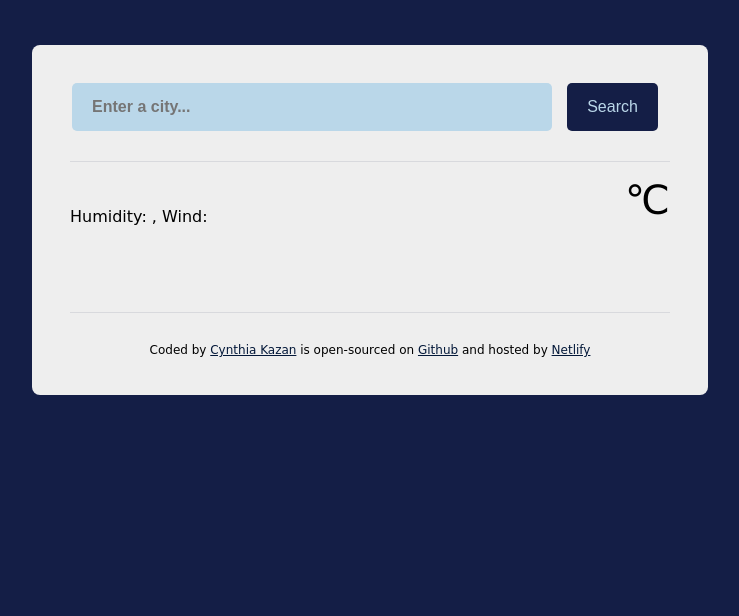
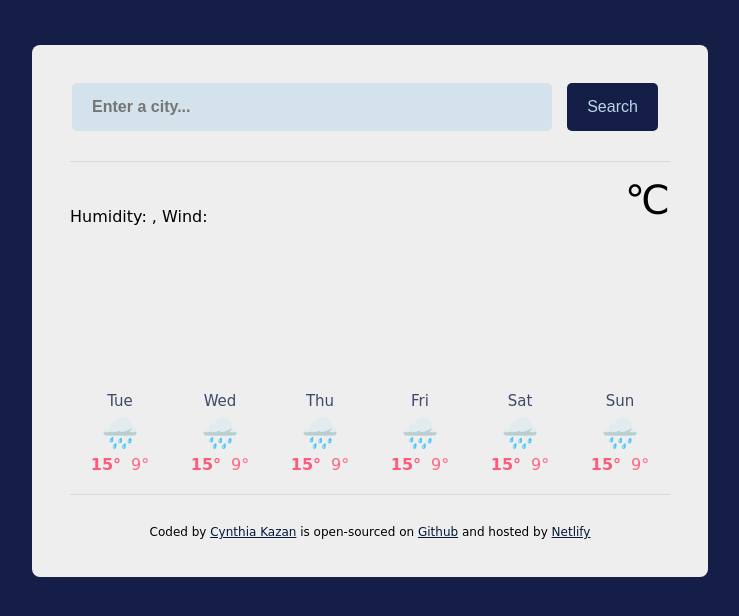
Before and after one commit to fiftyshaddygirl/Vanila-weather-forecast, a plain HTML site: page index.html in a window 1280 px wide. Shown: the whole page, without its empty margins (270-1009 px from the left). Drawn offline with nearby package versions, Linux system fonts and the light colour scheme; no server answers; a web font is replaced by a local one.

Commit message:
adding forecast data and css

```diff
--- a/index.html
+++ b/index.html
@@ -44,6 +44,56 @@
             <span class="unit">℃</span>
           </div>
         </div>
+        <div class="weather-forecast-container">
+          <div class="weather-forecast">
+            <div class="forecast-day">Tue</div>
+            <div class="forecast-icon">🌧️</div>
+            <div class="forecast-temp">
+              <div class="temperature-value"><strong>15°</strong></div>
+              <div class="temperature-value">9°</div>
+            </div>
+          </div>
+          <div class="weather-forecast">
+            <div class="forecast-day">Wed</div>
+            <div class="forecast-icon">🌧️</div>
+            <div class="forecast-temp">
+              <div class="temperature-value"><strong>15°</strong></div>
+              <div class="temperature-value">9°</div>
+            </div>
+          </div>
+          <div class="weather-forecast">
+            <div class="forecast-day">Thu</div>
+            <div class="forecast-icon">🌧️</div>
+            <div class="forecast-temp">
+              <div class="temperature-value"><strong>15°</strong></div>
+              <div class="temperature-value">9°</div>
+            </div>
+          </div>
+          <div class="weather-forecast">
+            <div class="forecast-day">Fri</div>
+            <div class="forecast-icon">🌧️</div>
+            <div class="forecast-temp">
+              <div class="temperature-value"><strong>15°</strong></div>
+              <div class="temperature-value">9°</div>
+            </div>
+          </div>
+          <div class="weather-forecast">
+            <div class="forecast-day">Sat</div>
+            <div class="forecast-icon">🌧️</div>
+            <div class="forecast-temp">
+              <div class="temperature-value"><strong>15°</strong></div>
+              <div class="temperature-value">9°</div>
+            </div>
+          </div>
+          <div class="weather-forecast">
+            <div class="forecast-day">Sun</div>
+            <div class="forecast-icon">🌧️</div>
+            <div class="forecast-temp">
+              <div class="temperature-value"><strong>15°</strong></div>
+              <div class="temperature-value">9°</div>
+            </div>
+          </div>
+        </div>
       </main>
       <footer>
         Coded by
--- a/src/style.css
+++ b/src/style.css
@@ -30,7 +30,7 @@ main {
   text-align: center;
 }
 .search-city {
-  background-color: #bad7e9;
+  background-color: rgba(186, 215, 233, 0.5);
   color: #ff597b;
   font-weight: 600;
   border: none;
@@ -86,6 +86,39 @@ main {
   margin-top: 5px;
 }
 
+.weather-forecast-container {
+  display: flex;
+  justify-content: space-around;
+  margin-top: 100px;
+}
+
+.forecast-day {
+  text-align: center;
+  font-size: 15px;
+  color: rgba(20, 30, 70, 0.8);
+}
+
+.forecast-icon {
+  text-align: center;
+  font-size: 30px;
+  margin-top: 5px;
+}
+
+.forecast-temp strong {
+  color: rgb(255, 89, 123);
+}
+
+.forecast-temp {
+  color: rgba(255, 89, 123, 0.9);
+  display: flex;
+  justify-content: center;
+  margin-top: 5px;
+}
+
+.temperature-value {
+  margin: 0 5px;
+}
+
 footer {
   text-align: center;
   font-size: 12px;
```
